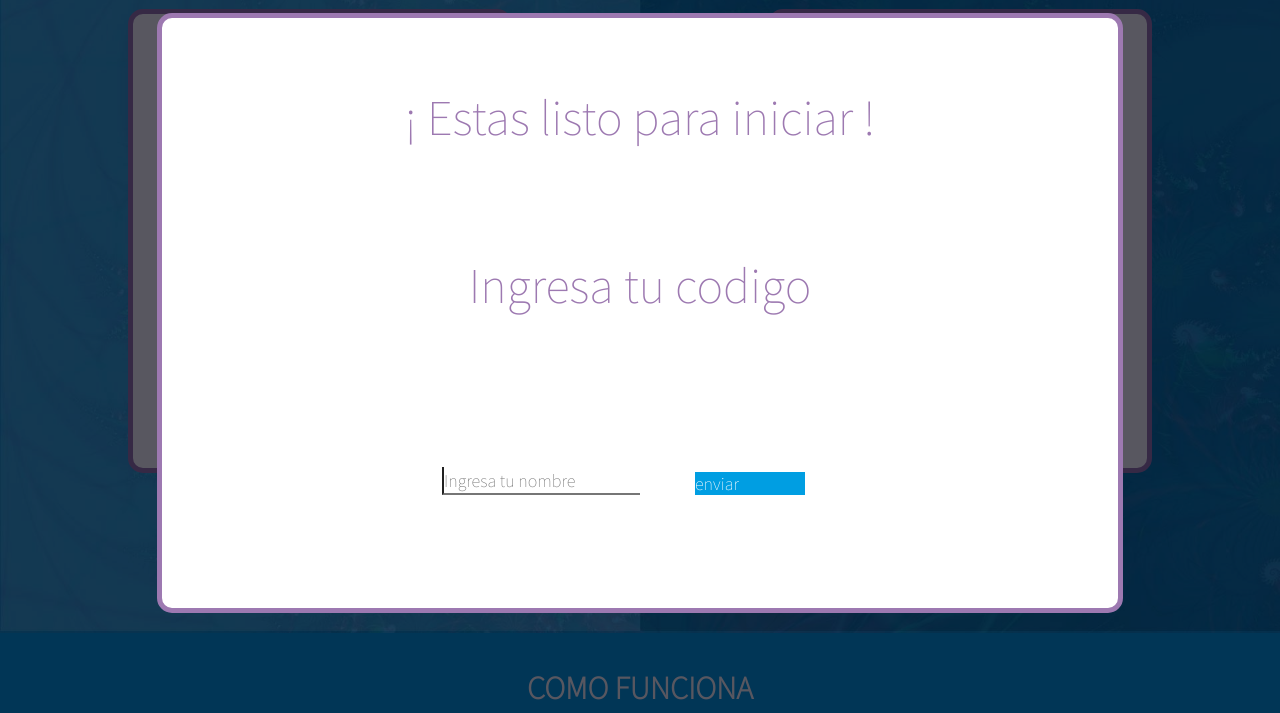
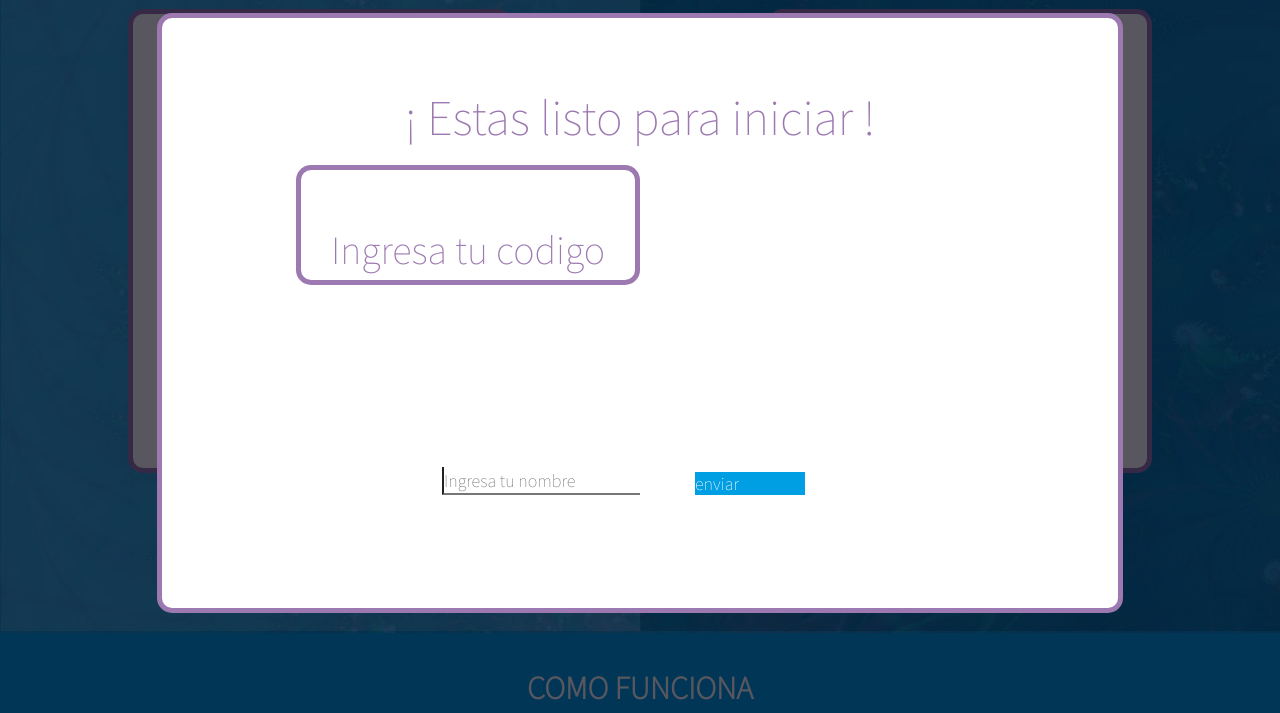
Before and after one commit to Lic-JohnM/Sumate, a plain HTML site: page index.html in a window 1280 px wide. Both pictures are taken after a click on the element "INGRESA". Shown: the part 87-800 px from the top of the page. Drawn offline with nearby package versions, Linux system fonts and the light colour scheme; some packages are replaced by stand-ins of ours; a script that the page names is missing.

Commit message:
Update header.css

```diff
--- a/css/header.css
+++ b/css/header.css
@@ -46,6 +46,26 @@
   align-items: center;
   justify-content: center;
   align-content: center;
+
+}
+
+#overlay>#c1>#c2{
+    background-color:#f8e8fa;
+    font-size: 40px;
+    background-color: white;
+        border-radius: 15px;
+    padding-top:55px;
+    padding-bottom:5px;
+    padding-left:30px;
+    padding-right:30px;
+
+    border-width: 5px;
+    border-style:solid;
+    color: #9D79B1;
+
+    transform: translate(-50%,-50%);
+    -ms-transform: translate(-50%,-50%);
+
 
 }
 #overlay>#c1>#enviarc{
```
